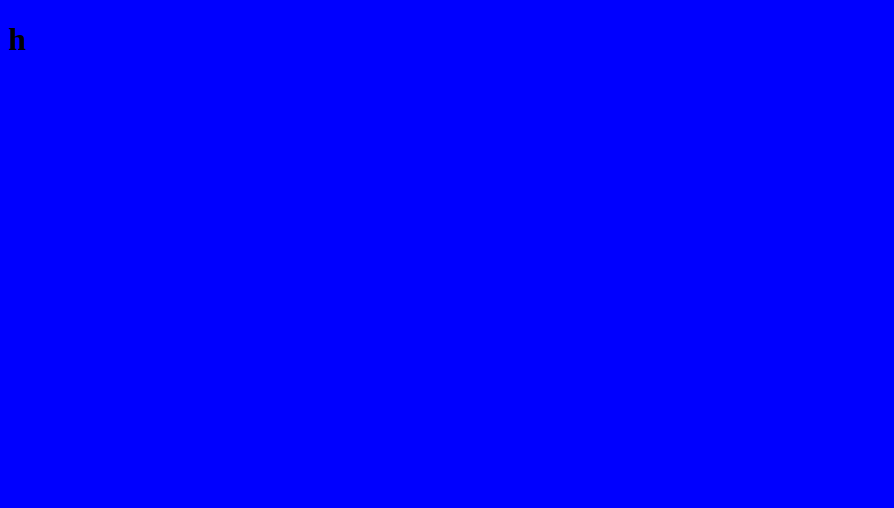
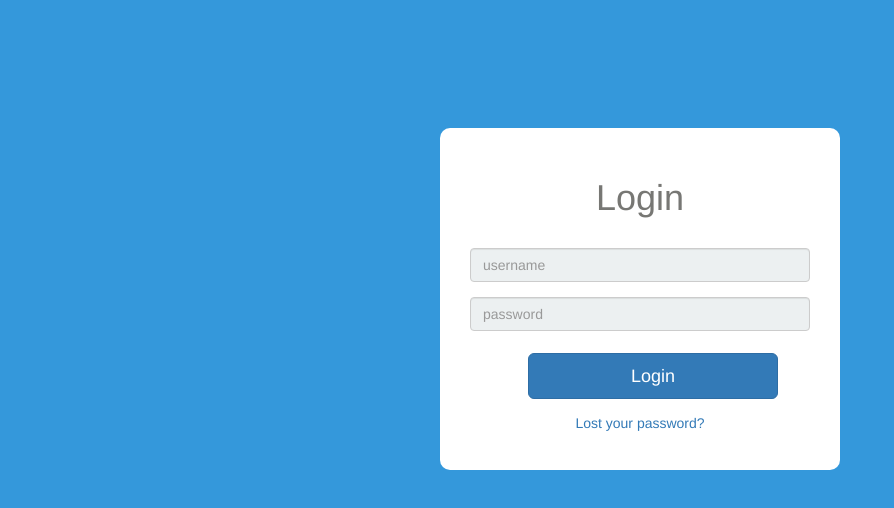
Before and after one commit to lika312/DreamBig, a plain HTML site: page index.html in a window 1280 px wide. Shown: the whole page, without its empty margins (0-894 px from the left). Drawn offline with nearby package versions, Linux system fonts and the light colour scheme.

Commit message:
login form

```diff
--- a/index.html
+++ b/index.html
@@ -2,14 +2,48 @@
 <html>
 <head>
     <title></title>
-    <style>
-        body{
-            background-color:blue;
-        }
-    </style>
+
+    <link rel="stylesheet" href="https://maxcdn.bootstrapcdn.com/bootstrap/3.3.7/css/bootstrap.min.css" integrity="sha384-BVYiiSIFeK1dGmJRAkycuHAHRg32OmUcww7on3RYdg4Va+PmSTsz/K68vbdEjh4u" crossorigin="anonymous">
+<style>
+    body{background-color:#3498DB;
+        text-align: center;
+    }
+    .login{
+        width:400px;
+        margin:auto;
+        background-color:white;
+        padding:30px;
+        border-radius: 10px;
+        margin-top: 10%;
+    }
+    input{
+        background-color: #ECF0F1 !important;
+    }
+    .btn{width:250px;
+        margin:auto;
+
+    }
+</style>
+
 </head>
 <body>
-<h1>h</h1>
+
+<form class="login">
+    <div class="form-group">
+        <h1 style="color: #777774">Login</h1>
+        <br>
+        <input type="email" class="form-control" id="exampleInputEmail1" placeholder="username">
+    </div>
+    <div class="form-group">
+
+        <input type="password" class="form-control" id="exampleInputPassword1" placeholder="password">
+    </div>
+
+
+    <div class="btn"><button type="button" class="btn btn-primary btn-lg btn-block">Login</button></div>
+    <p class="btn btn-link">Lost your password?</p>
+</form>
+
 
 </body>
 </html>
```
